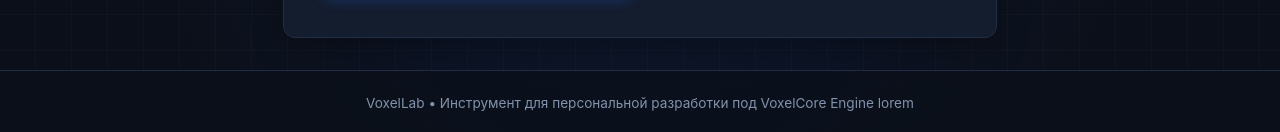
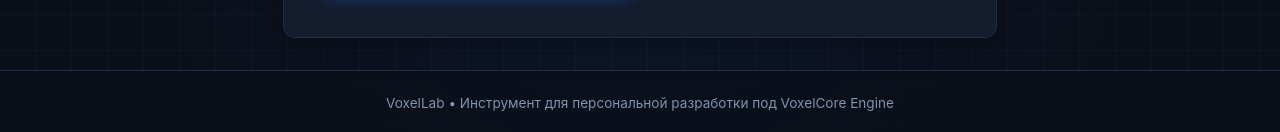
Before and after one commit to AlexMurev/VoxelLab, a React (Vite) app: page / in a window 1280 px wide. Shown: the part 957-1089 px from the top of the page. Built offline with nearby package versions, Linux system fonts and the light colour scheme.

Commit message:
fix footer

```diff
--- a/src/App.tsx
+++ b/src/App.tsx
@@ -12,7 +12,7 @@ export function Layout() {
             <Header />
             <Outlet />
             <Footer className="App__footer">
-                VoxelLab • Инструмент для персональной разработки под VoxelCore Engine lorem
+                VoxelLab • Инструмент для персональной разработки под VoxelCore Engine
             </Footer>
         </div>
     );
```
